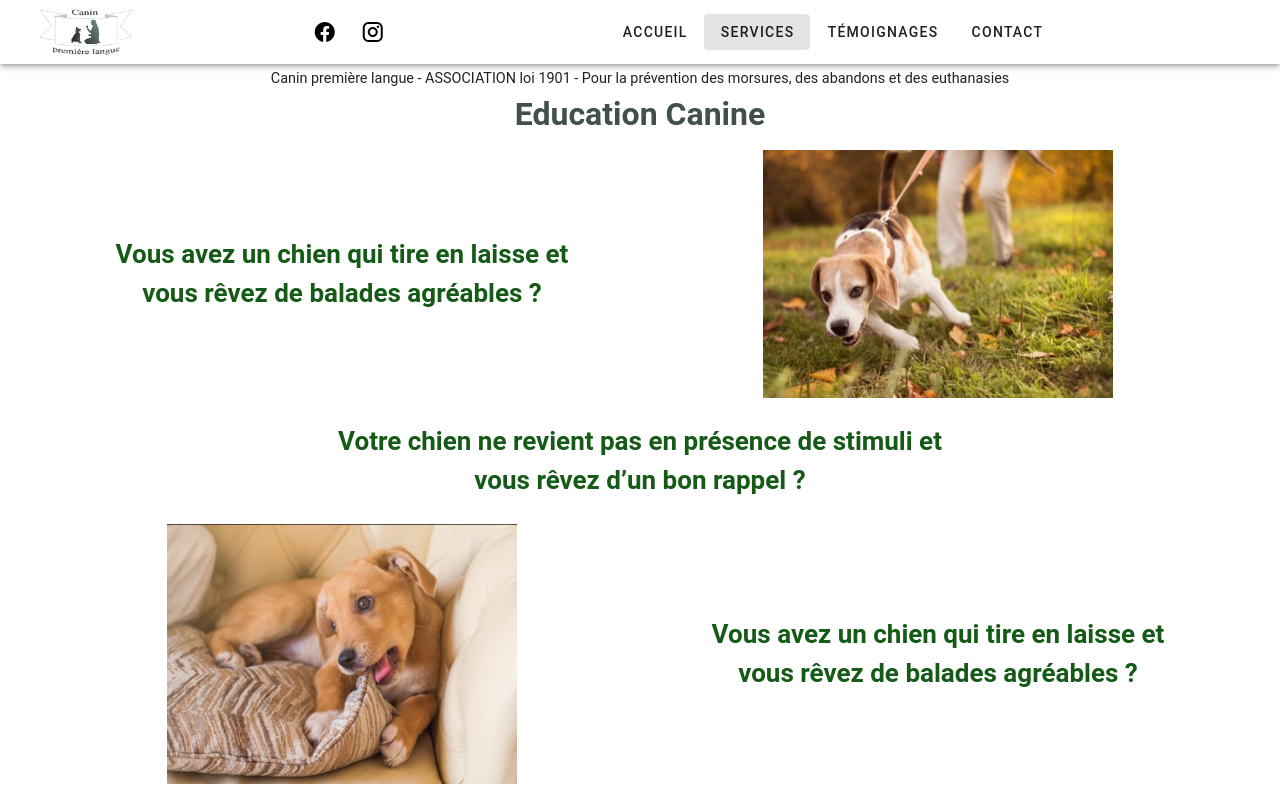
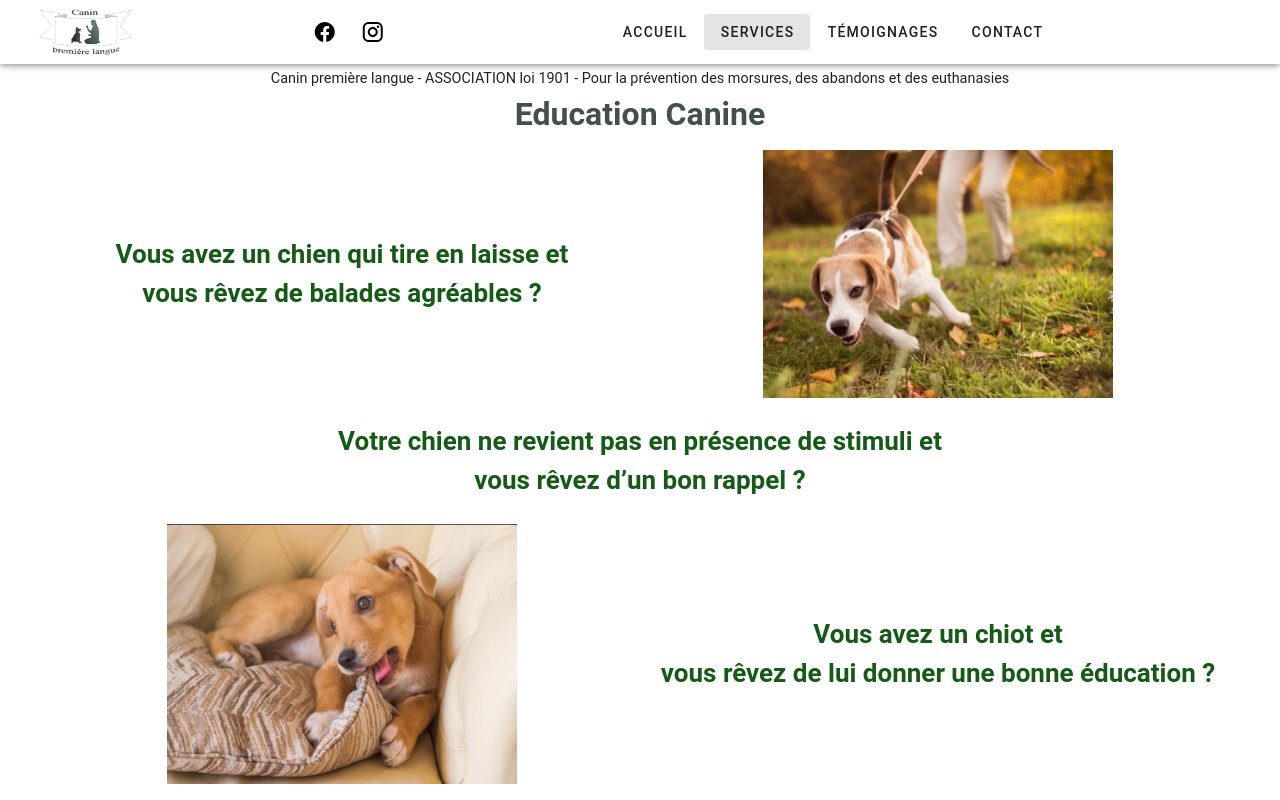
Before and after one commit to jjehl/canin_premiere_langue, a Vue app: page /services in a window 1280 px wide. Shown: the top 800 px of the page. Built offline with nearby package versions, Linux system fonts and the light colour scheme.

Commit message:
fix repetition

```diff
--- a/src/pages/services.vue
+++ b/src/pages/services.vue
@@ -48,8 +48,8 @@
       </v-col>
       <!-- texte à droite -->
       <v-col cols="12" md="6" class="text-center">
-        <h2>Vous avez un chien qui tire en laisse et</h2>
-        <h2>vous rêvez de balades agréables ?</h2>
+        <h2>Vous avez un chiot et</h2>
+        <h2>vous rêvez de lui donner une bonne éducation ?</h2>
       </v-col>
 
     </v-row>
```
Also changed, not shown: 1 other file (tests, documents, lock files or other folders).
